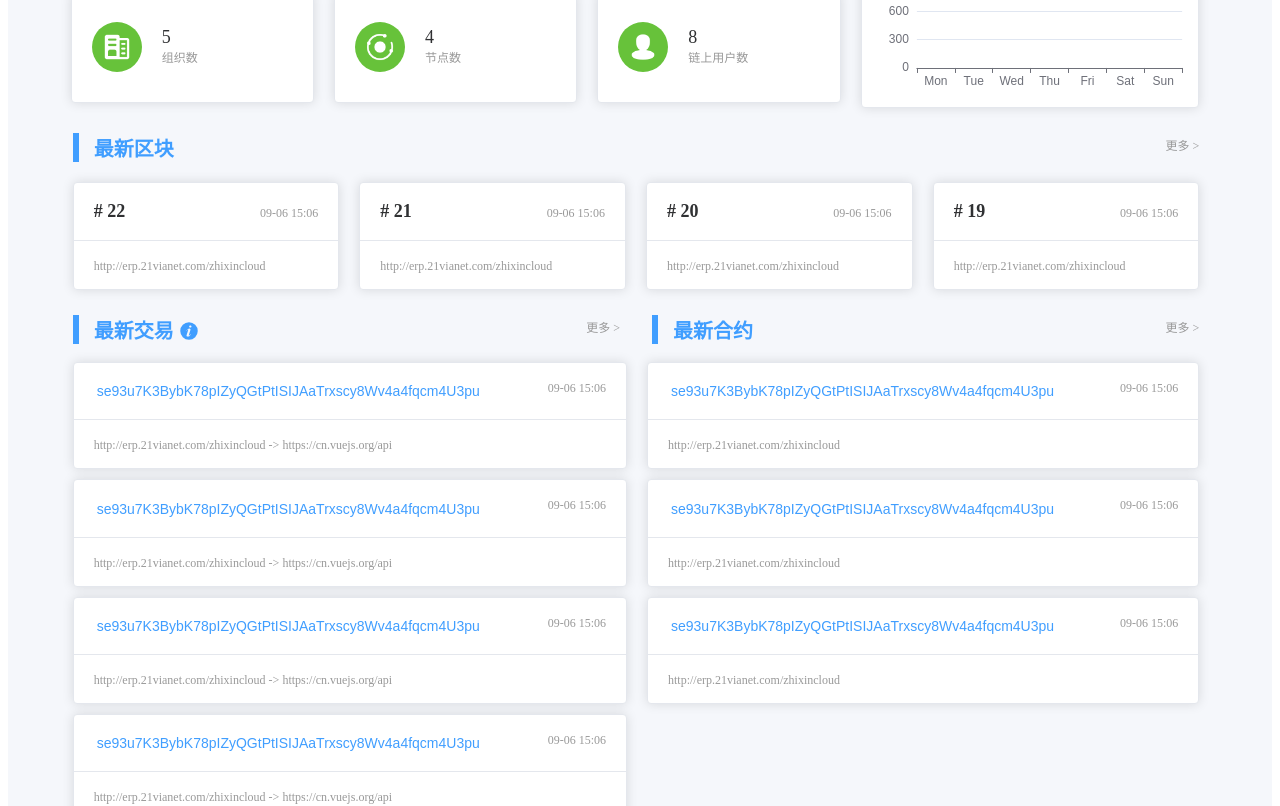
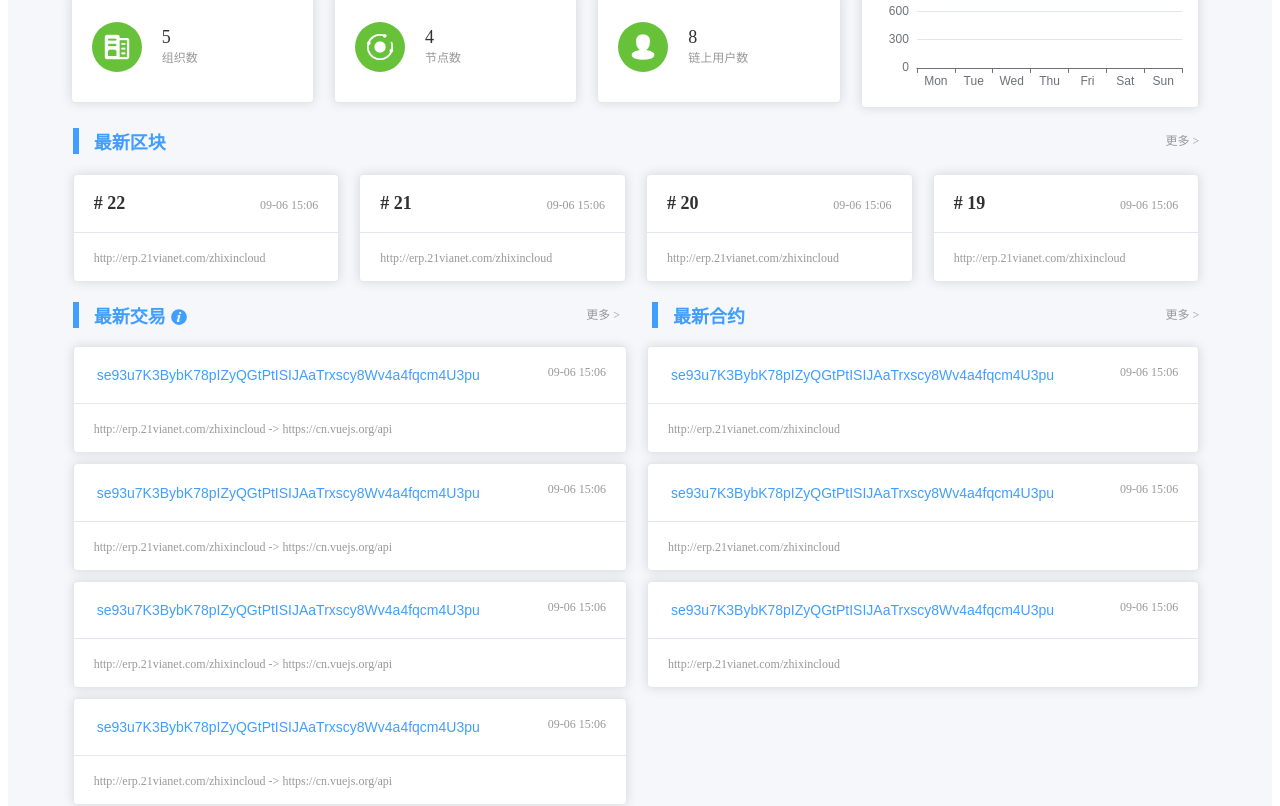
Before and after one commit to lsm1787569696/metatoc-ui, a Vue app: page / in a window 1280 px wide. Shown: the part 220-1026 px from the top of the page. Built offline with nearby package versions, Linux system fonts and the light colour scheme.

Commit message:
Update something

```diff
--- a/src/layout/index.vue
+++ b/src/layout/index.vue
@@ -181,7 +181,7 @@
         </div>
 
         <div class="main-middle">
-            <el-row style="margin-top: 25px;">
+            <el-row style="margin-top: 20px;">
                 <el-col :span="22" :offset="1">
                     <div class="main-middle-left">
                         <div class="main-middle-left-header" style="margin-bottom: 0px;">
@@ -262,7 +262,7 @@
         </div>
 
         <div class="main-bottom">
-            <el-row style="margin-top: 25px;">
+            <el-row style="margin-top: 20px;">
                 <el-col :span="11" :offset="1">
                     <div class="main-bottom-left">
                         <div class="main-bottom-left-header">
@@ -500,7 +500,7 @@ onMounted(() => {
 }
 
 .main-middle-left-header-title, .main-bottom-left-header-title, .main-bottom-right-header-title {
-    font-size: 20px;
+    font-size: 18px;
     color:#409EFF;
     font-weight: bold;
     margin-left: 15px;
```
